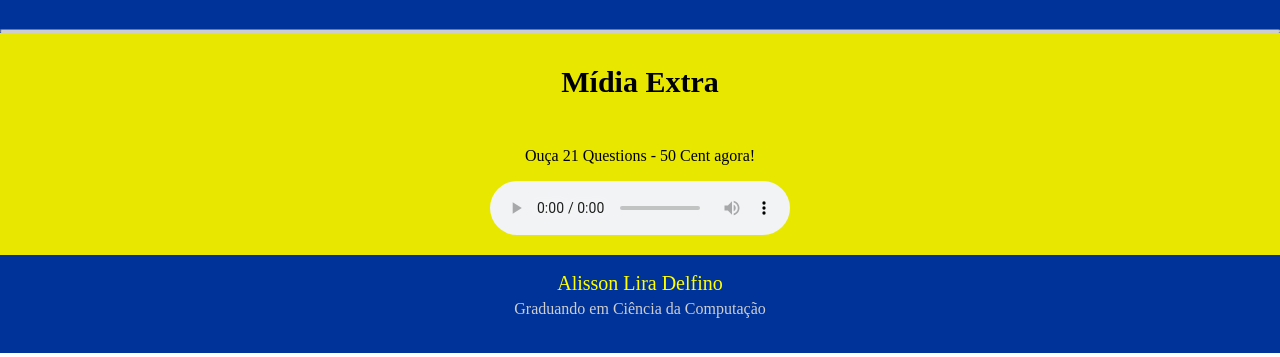
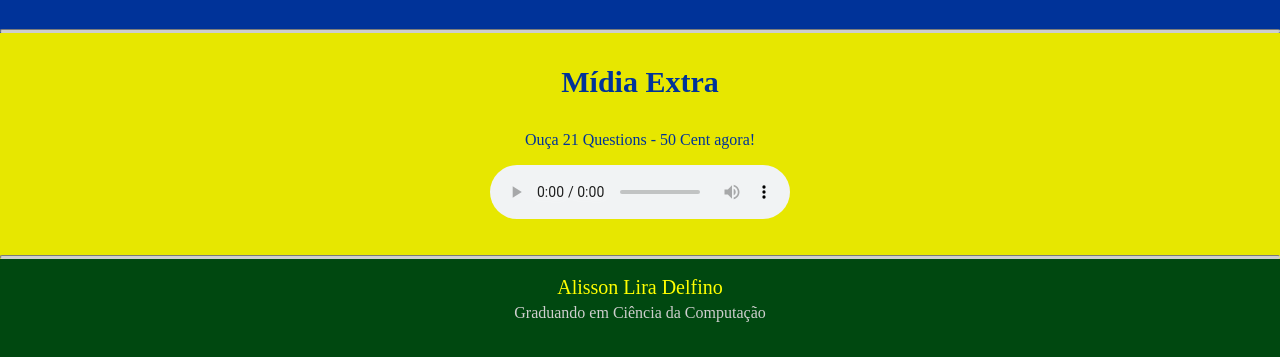
Before and after one commit to Deelira/projetoIntroAComputacao, a plain HTML site: page projeto_layout.html in a window 1280 px wide. Shown: the part 1170-1527 px from the top of the page. Drawn offline with Linux system fonts and the light colour scheme.

Commit message:
atualizando 0.1

```diff
--- a/projeto_layout.html
+++ b/projeto_layout.html
@@ -77,6 +77,7 @@
             </audio>
 
         </section>
+        <hr>
     </div>
     <footer>
         <span>Alisson Lira Delfino</span><br>
--- a/style.css
+++ b/style.css
@@ -116,7 +116,7 @@ hr {
 }
 
 footer {
-    background-color: #003399;
+    background-color: #004810;
     color: #cecece;
     text-align: center;
     padding: 1rem;
@@ -130,7 +130,7 @@ span {
 
 .audio {
     text-align: center;
-    padding: 1rem;
+    padding-bottom: 2rem;
 }
 
 .primeiroConteudo {
@@ -148,6 +148,7 @@ span {
     background-color: #e7e700;
     margin: 0;
     padding: 0;
+    color: #003399;
 }
 
 html {
```
